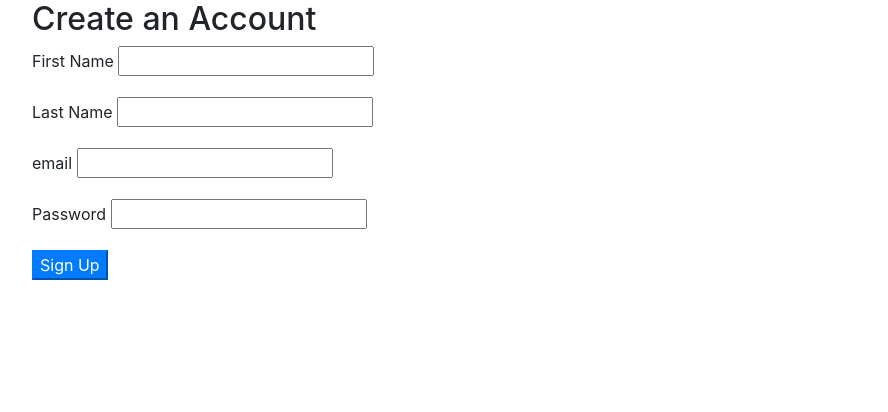
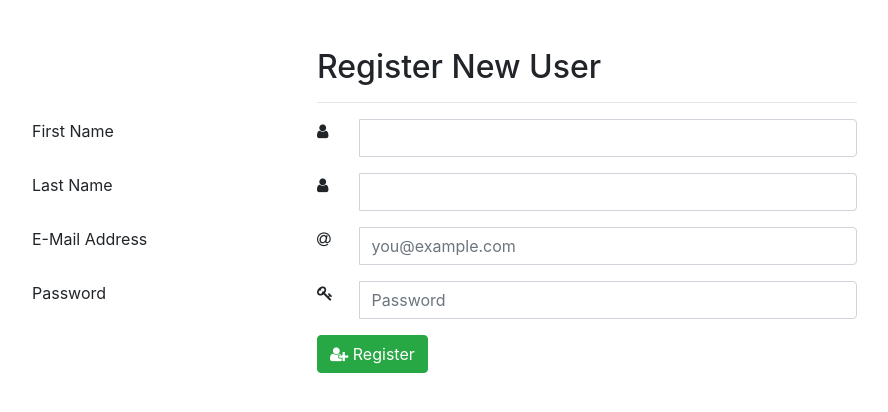
Before and after one commit to Mark-Ouellette/CP476-Final-Project, a Flask app: page /signup in a window 1280 px wide. Shown: the part 136-548 px from the top of the page, without its empty margins (53-941 px from the left). Run offline with Flask 2, Linux system fonts and the light colour scheme; some libraries are stand-ins or nearby versions.

Commit message:
improved asthetic

```diff
--- a/routes.py
+++ b/routes.py
@@ -76,11 +76,14 @@ def login():
 		redirect(url_for('index'))
 
 	form = LoginForm()
-
+	print("here1")
 	if request.method == 'POST':
+		print("here2")
 		if not form.validate():
+			print("Can't validate")
 			return render_template("login.html", form=form)
 		else:
+			print("here3")
 			email = form.email.data
 			password = form.password.data
 
--- a/templates/signup.html
+++ b/templates/signup.html
@@ -1,55 +1,136 @@
 {% extends "layout.html" %}
 
 {% block content %}
-	<main class="container signup-section">
-		<div class="section-content">
-			<h2>Create an Account</h2>
+	<body>
+		<br>
+		<br>
+<div class="container">
+    <form class="form-horizontal" role="form" method="POST" action="/signup">
+    	{{ form.hidden_tag() }}
+        <div class="row">
+            <div class="col-md-3"></div>
+            <div class="col-md-6">
+                <h2>Register New User</h2>
+                <hr>
+            </div>
+        </div>
+        <div class="row">
+            <div class="col-md-3 field-label-responsive">
+                <label for="name">First Name</label>
+            </div>
+            <div class="col-md-6">
+                <div class="form-group">
+                    <div class="input-group mb-2 mr-sm-2 mb-sm-0">
+                        <div class="input-group-addon" style="width: 2.6rem"><i class="fa fa-user"></i></div>
+                        {{ form.first_name(class="form-control", placholder="John") }}
 
-			<form method="POST" action="/signup">
-				{{ form.hidden_tag() }}
-
-				<div class="form-group">
-					{{ form.first_name.label }}
+                        <!--<input type="text" name="name" class="form-control" id="name"
+                               placeholder="John Doe" required autofocus>-->
+                    </div>
+                </div>
+            </div>
+            <div class="col-md-3">
+                <div class="form-control-feedback">
+                        <span class="text-danger align-middle">
                         	{% if form.first_name.errors %}
 								{% for error in form.first_name.errors %}
 									<p class="error-message">{{ error }} </p>
 								{% endfor %}
 							{% endif %}
-					{{ form.first_name }}
+                            <!-- Put name validation error messages here -->
+                        </span>
                 </div>
-
+            </div>
+        </div>
+        <div class="row">
+            <div class="col-md-3 field-label-responsive">
+                <label for="name">Last Name</label>
+            </div>
+            <div class="col-md-6">
                 <div class="form-group">
-					{{ form.last_name.label }}
+                    <div class="input-group mb-2 mr-sm-2 mb-sm-0">
+                        <div class="input-group-addon" style="width: 2.6rem"><i class="fa fa-user"></i></div>
+                        {{ form.last_name(class="form-control", placholder="Doe") }}
+                        <!--<input type="text" name="name" class="form-control" id="name"
+                               placeholder="John Doe" required autofocus>-->
+                    </div>
+                </div>
+            </div>
+            <div class="col-md-3">
+                <div class="form-control-feedback">
+                        <span class="text-danger align-middle">
                         	{% if form.last_name.errors %}
 								{% for error in form.last_name.errors %}
 									<p class="error-message">{{ error }} </p>
 								{% endfor %}
 							{% endif %}
-					{{ form.last_name }}
+                            <!-- Put name validation error messages here -->
+                        </span>
                 </div>
+            </div>
+        </div>
+        <div class="row">
+            <div class="col-md-3 field-label-responsive">
+                <label for="email">E-Mail Address</label>
+            </div>
+            <div class="col-md-6">
+                <div class="form-group">
+                    <div class="input-group mb-2 mr-sm-2 mb-sm-0">
+                        <div class="input-group-addon" style="width: 2.6rem"><i class="fa fa-at"></i></div>
+                        {{ form.email(class="form-control",placeholder="you@example.com") }}
 
-				<div class="form-group">
-					{{ form.email.label }}
+                        <!--<input type="text" name="email" class="form-control" id="email"
+                               placeholder="you@example.com" required autofocus>-->
+                    </div>
+                </div>
+            </div>
+            <div class="col-md-3">
+                <div class="form-control-feedback">
+                        <span class="text-danger align-middle">
+                            <!-- Put e-mail validation error messages here -->
 							{% if form.email.errors %}
 								{% for error in form.email.errors %}
 									<p class="error-message">{{ error }} </p>
 								{% endfor %}
 							{% endif %}
-					{{ form.email }}
+                        </span>
                 </div>
+            </div>
+        </div>
+        <div class="row">
+            <div class="col-md-3 field-label-responsive">
+                <label for="password">Password</label>
+            </div>
+            <div class="col-md-6">
+                <div class="form-group has-danger">
+                    <div class="input-group mb-2 mr-sm-2 mb-sm-0">
+                        <div class="input-group-addon" style="width: 2.6rem"><i class="fa fa-key"></i></div>
+                        {{ form.password(class="form-control",placeholder="Password") }}
 
-				<div class="form-group">
-					{{ form.password.label }}
+                        <!--<input type="password" name="password" class="form-control" id="password"
+                               placeholder="Password" required>-->
+                    </div>
+                </div>
+            </div>
+            <div class="col-md-3">
+                <div class="form-control-feedback">
+                        <span class="text-danger align-middle">
 							{% if form.password.errors %}
 								{% for error in form.password.errors %}
 									<p class="error-message">{{ error }} </p>
 								{% endfor %}
 							{% endif %}
-					{{ form.password }}
+                        </span>
                 </div>
-
-				{{ form.submit(class="btn-primary") }}
+            </div>
+        </div>
+        <div class="row">
+            <div class="col-md-3"></div>
+            <div class="col-md-6">
+                <button type="submit" class="btn btn-success"><i class="fa fa-user-plus"></i> Register</button>
+            </div>
+        </div>
     </form>
 </div>
-	</main>
+</body>
 {% endblock %}
```
Also changed, not shown: templates/login.html (+11 -54 lines). Lines whose indentation alone changed are shown as unchanged.
